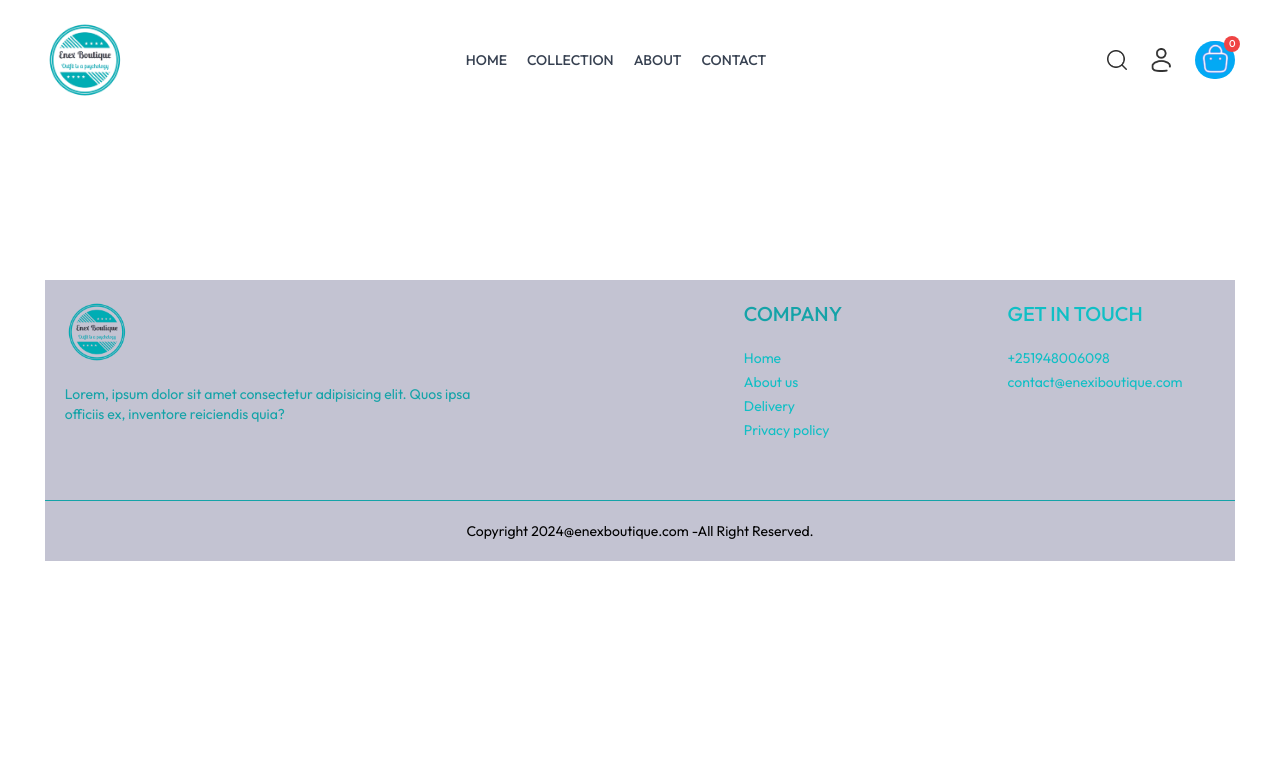
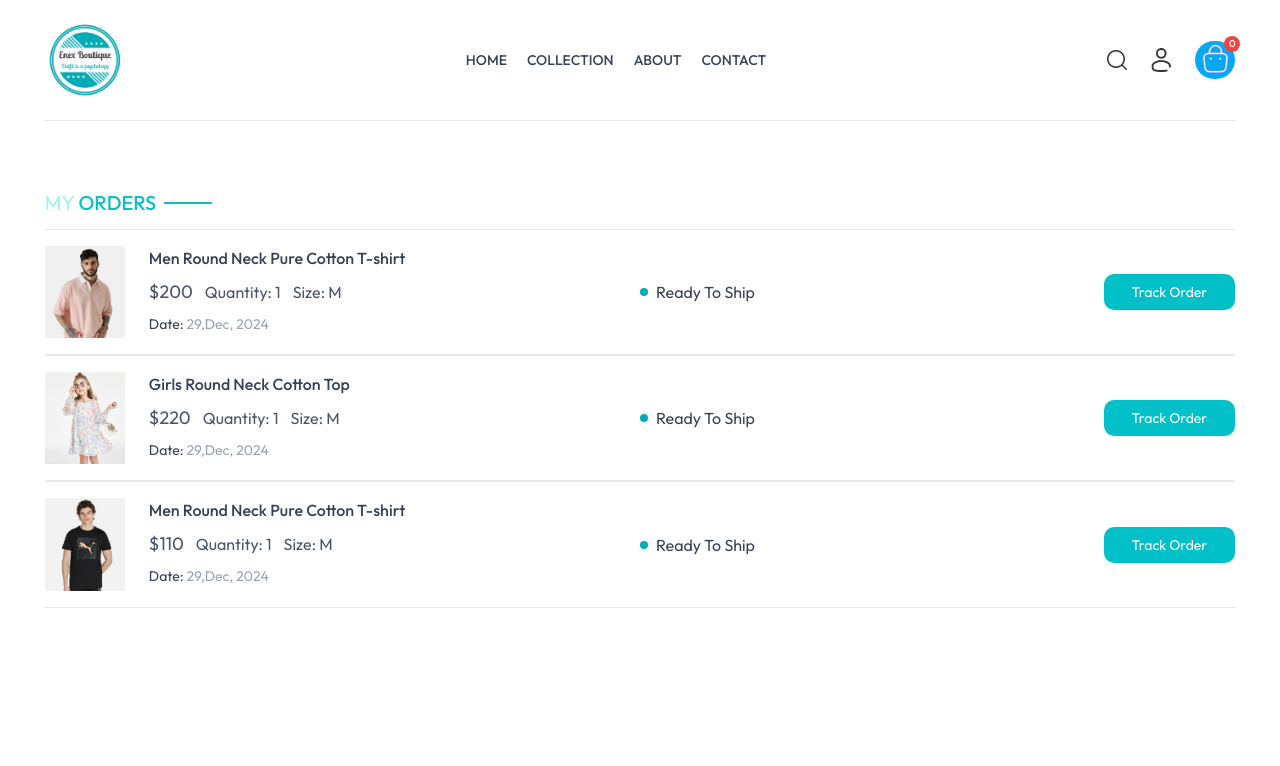
Before and after one commit to Enyewashebr/e-Commerce-Website, a React (Vite) app in the folder Enex-Boutique/: page /orders in a window 1280 px wide. Shown: the top 766 px of the page. Built offline with nearby package versions, Linux system fonts and the light colour scheme.

Commit message:
finished the ui of orderpage

```diff
--- a/Enex-Boutique/src/pages/Orders.jsx
+++ b/Enex-Boutique/src/pages/Orders.jsx
@@ -1,11 +1,54 @@
 // import React from 'react'
+import { useContext } from 'react'
+import { ShopContext } from '../context/ShopContext'
+import Title from '../components/Title'
 
 const Orders = () => {
+
+const {products,  currency} = useContext(ShopContext)
+
+
+
   return (
-    <div>
-
+    <div className="border-t pt-16">
+      <div className="text-2xl">
+        <Title text1={"MY "} text2={"ORDERS"} />
+      </div>
+      <div>
+        {products.slice(1, 4).map((item, index) => (
+          <div
+            key={index}
+            className="py-4 border-t border-b text-gray-700 flex flex-col md:flex-row md:justify-between md:items-center gap-4"
+          >
+            <div className="flex items-start gap-6 text-sm">
+              <img className="w-16 sm:w-20" src={item.image[0]} alt="" />
+              <div>
+                <p className=" font-medium sm:text-base">{item.name}</p>
+                <div className="flex items-center gap-3 mt-2 text-base text-gray-600">
+                  <p className="text-lg">
+                    {currency}
+                    {item.price}
+                  </p>
+                  <p>Quantity: 1</p>
+                  <p>Size: M</p>
+                </div>
+                <p className="mt-2">
+                  Date: <span className="text-gray-400">29,Dec, 2024</span>
+                </p>
+              </div>
+            </div>
+            <div className="md:w-1/2 flex justify-between">
+              <div className="flex items-center gap-2">
+                <p className="min-w-2 h-2 rounded-full bg-[#00ADB4]"></p>
+                <p>Ready To Ship</p>
+              </div>
+              <button className="bg-[#02c0c7] text-white px-7 py-2 text-sm rounded-[10px] active:bg-[#afeaed]">Track Order</button>
+            </div>
+          </div>
+        ))}
+      </div>
     </div>
-  )
+  );
 }
 
 export default Orders
```
